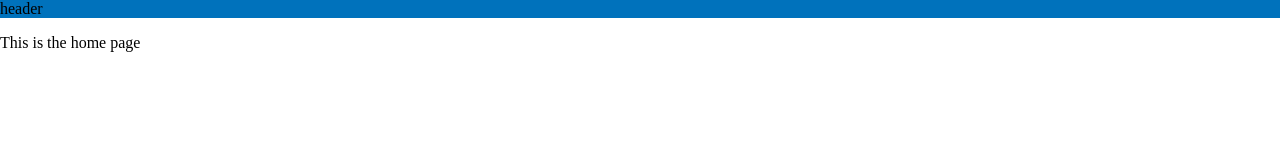
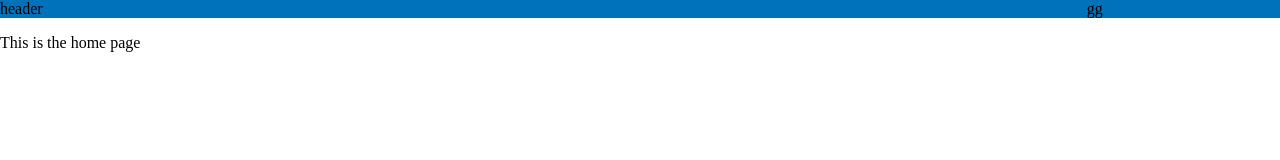
Before and after one commit to tuanthanh2603/website-selling-pets-and-support-services, a Vue app in the folder vuejs/: page / in a window 1280 px wide. Shown: the top 160 px of the page. Built offline with nearby package versions, Linux system fonts and the light colour scheme.

Commit message:
first commit

```diff
--- a/vuejs/package.json
+++ b/vuejs/package.json
@@ -9,6 +9,7 @@
     "preview": "vite preview"
   },
   "dependencies": {
+    "ant-design-vue": "^4.0.3",
     "bootstrap": "^5.3.2",
     "vue": "^3.3.4",
     "vue-router": "^4.2.5"
--- a/vuejs/src/components/clients/TheHeader.vue
+++ b/vuejs/src/components/clients/TheHeader.vue
@@ -1,8 +1,11 @@
 <template>
     <div class="container-fuild">
         <div class="row" style="background-color: #0072bc;">
-            <div class="col-12">
+            <div class="col-10">
                 header
+            </div>
+            <div class="col-2">
+                gg
             </div>
         </div>
     </div>
--- a/vuejs/src/main.js
+++ b/vuejs/src/main.js
@@ -2,7 +2,9 @@ import { createApp } from 'vue'
 // import './style.css'
 import App from './App.vue'
 
-import 'bootstrap'
+import 'bootstrap/dist/css/bootstrap-grid.min.css'
+import 'bootstrap/dist/css/bootstrap-utilities.min.css'
+
 import router from './router'
 
 createApp(App).use(router).mount('#app')
```
Also changed, not shown: 2 other files (tests, documents, lock files or other folders).
